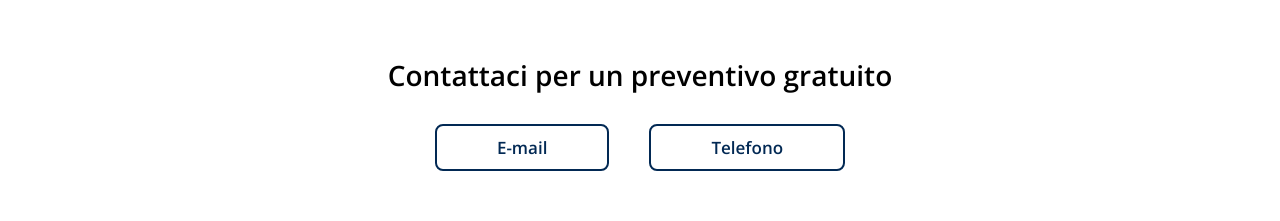
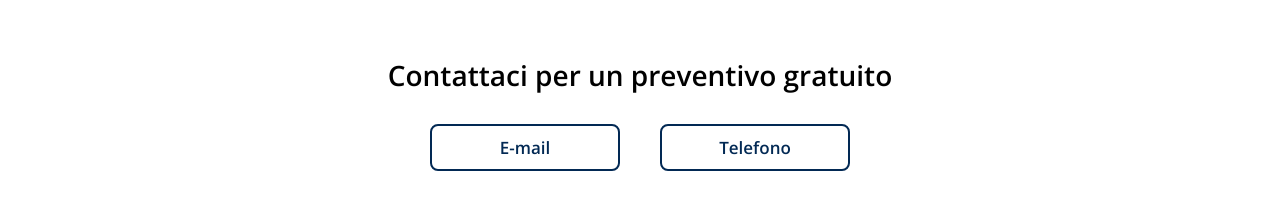
Before and after one commit to lldevsite/lldevsite.github.io, a plain HTML site: page index.html in a window 1280 px wide. Shown: the part 2240-2461 px from the top of the page. Drawn offline with nearby package versions, Linux system fonts and the light colour scheme.

Commit message:
Update global.css

```diff
--- a/css/global.css
+++ b/css/global.css
@@ -30,6 +30,9 @@ p {
 
 button{
     all: unset;
+    display: flex;
+    align-items: center;
+    justify-content: center;
     border: 2px solid #022954;
     border-radius: 8px;
     padding: 10px 60px;
@@ -38,6 +41,8 @@ button{
     font-size: 17px;
     color: #022954;
     cursor: pointer;
+    box-sizing: border-box;
+    width: 190px;
 }
 
 /* GLOBAL CLASSES */
```
